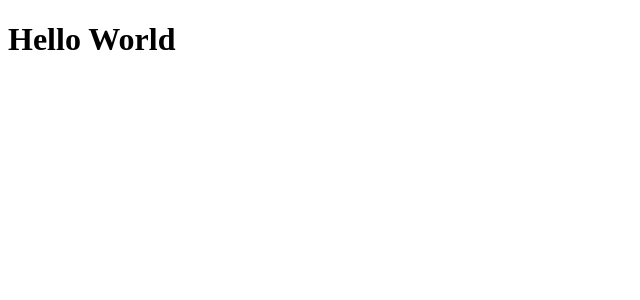
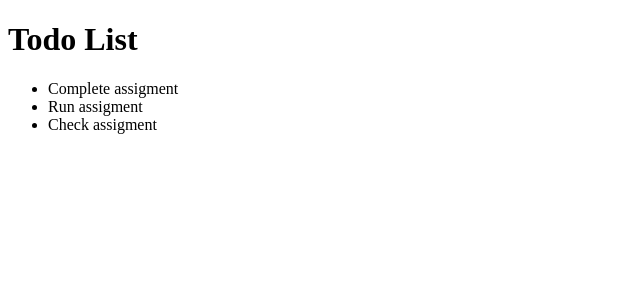
Before and after one commit to AnastasiaKey/react-todo, a React (Create React App) app: page / in a window 1280 px wide. Shown: the top 300 px of the page, without its empty margins (0-640 px from the left). Built offline with nearby package versions, Linux system fonts and the light colour scheme; the HTML template or start-up script is replaced by a standard one.

Commit message:
todoList map

```diff
--- a/src/App.js
+++ b/src/App.js
@@ -1,9 +1,32 @@
 import React from 'react';
+const todoList = [
+  {
+    id:1,
+    title: "Complete assigment"
+  },
+  {
+    id:2,
+    title: "Run assigment"
+  },
+  {
+    id:3,
+    title: "Check assigment"
+  }
+];
 
 function App() {
   return (
     <div>
-      <h1>Hello World</h1>
+      <h1>Todo List</h1>
+      <ul>
+        {todoList.map(function(item) {
+          return <li key={item.id}>
+          <span>{item.title}</span>
+                </li>
+        }
+        )}
+
+      </ul>
     </div>
   );
 }
```
